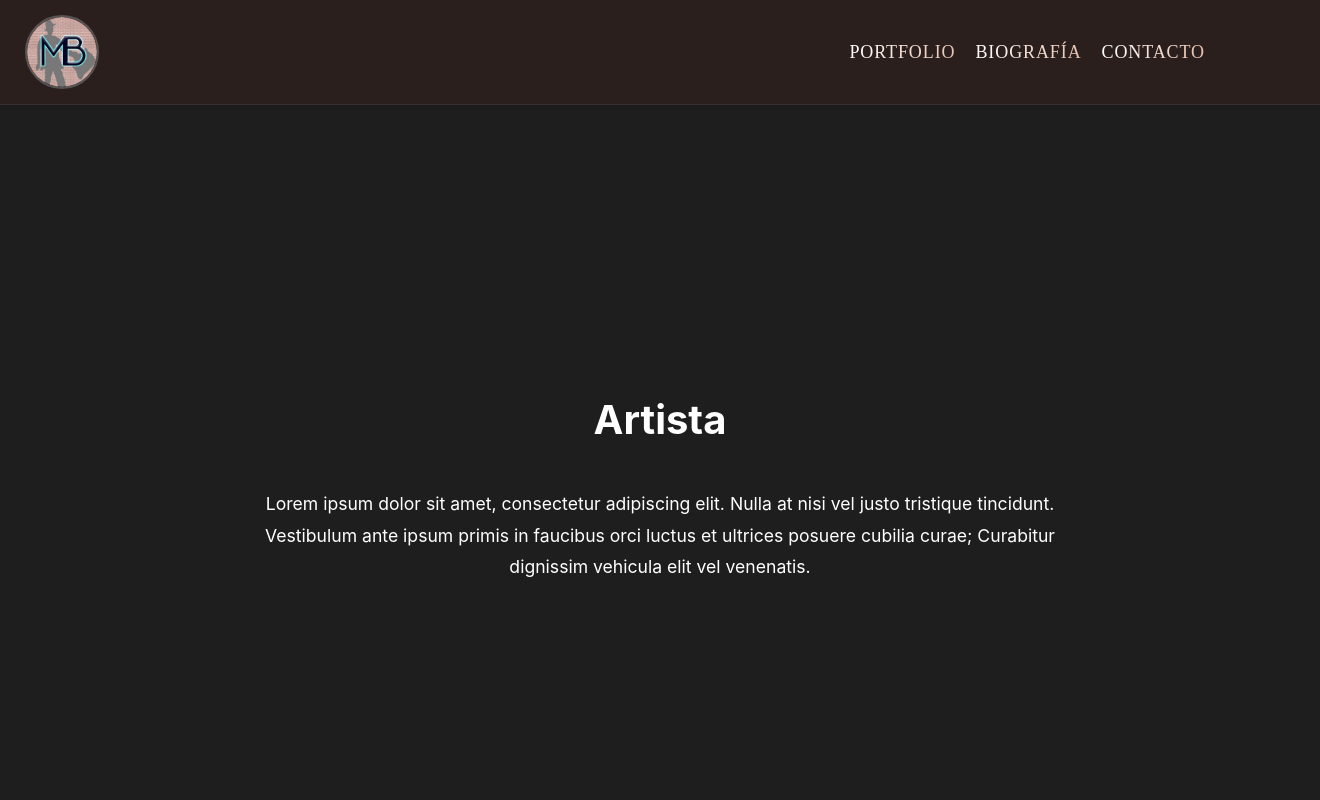
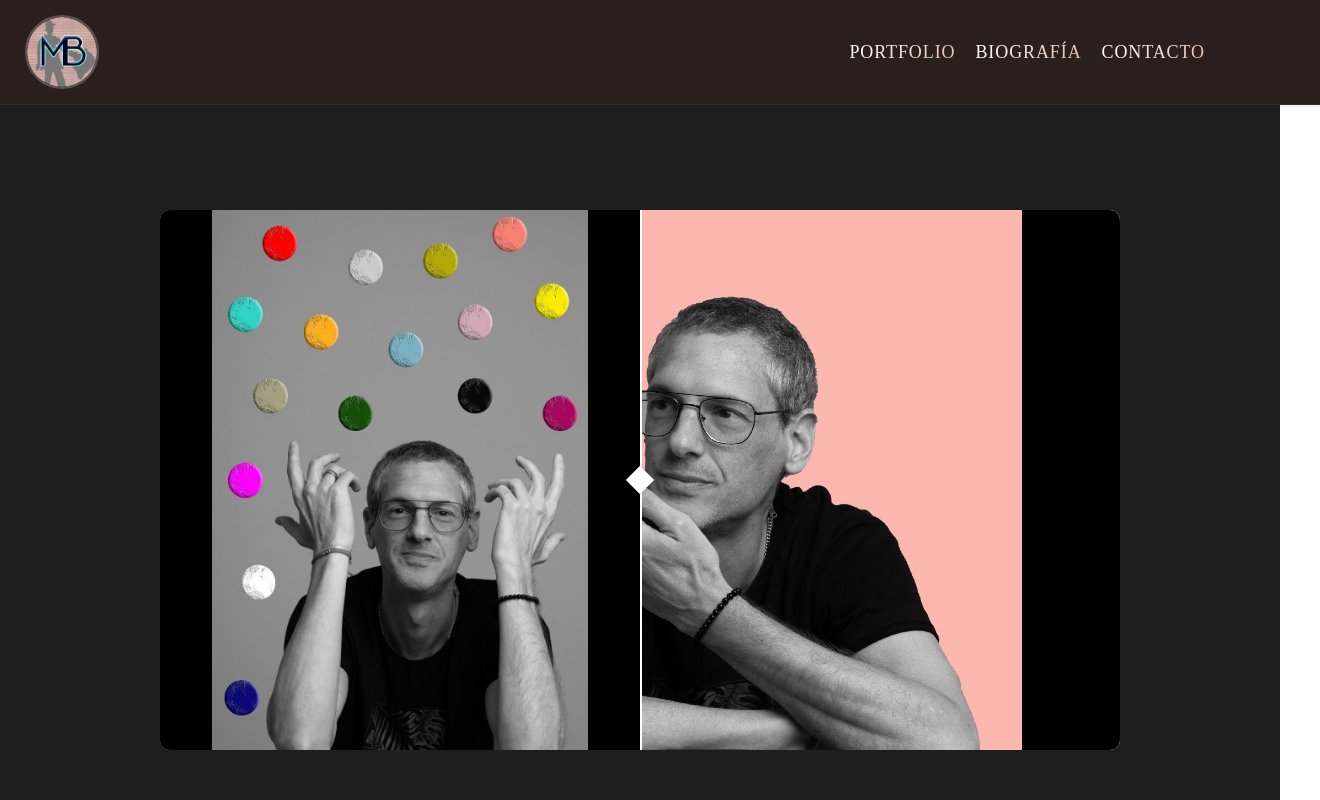
Before and after one commit to ibrian91/portfolio_artista_visual, a React (Vite) app in the folder frontend/: page /biografia in a window 1280 px wide. Shown: the top 800 px of the page, 1320 px wide, since content can reach past the window. Built offline with nearby package versions, Linux system fonts and the light colour scheme.

Commit message:
se agregan imagenes para biografia

```diff
--- a/frontend/src/pages/About/About.css
+++ b/frontend/src/pages/About/About.css
@@ -1,23 +1,115 @@
+body, html {
+  margin: 0;
+  padding: 0;
+}
+
 .section {
+  margin: 0;
+  padding: 0;
+  background: #1c1c1c;
+  height: 100vh;
+  display: flex;
+  justify-content: center;
+  align-items: center;
+}
+
+.comparison-slider-wrapper {
+  position: relative;
+  width: 95%;
+  max-width: 960px;
+  margin: 0 auto;
+  background-color: white;
+  border-radius: 10px;
+  overflow: hidden;
+  aspect-ratio: 16 / 9;
+}
+
+.comparison-slider {
+  position: relative;
+  width: 100%;
+  height: 100%;
+  border: none;
+  overflow: hidden;
+}
+
+.comparison-slider > img,
+.comparison-slider .resize > img {
+  position: absolute;
+  top: 0;
+  left: 0;
+  height: 100%;
+  width: 100%;
+  object-fit: contain; /* ✅ CAMBIO */
+  background-color: black; /* 👈 Para que el fondo se vea bien */
+  user-select: none;
+  pointer-events: none;
+}
+
+.comparison-slider .resize {
+  position: absolute;
+  top: 0;
+  left: 0;
+  height: 100%;
+  width: 50%;
+  overflow: hidden;
+  z-index: 2;
+}
+
+.divider {
+  position: absolute;
+  top: 0;
+  bottom: 0;
+  width: 2px;
+  background-color: white;
+  z-index: 3;
+  left: 50%;
+  pointer-events: none;
+}
+
+.handle {
+  position: absolute;
+  top: 50%;
+  left: 50%;
+  width: 20px;
+  height: 20px;
+  background-color: white;
+  transform: translate(-50%, -50%) rotate(45deg);
+  z-index: 4;
+  cursor: ew-resize;
+  box-shadow: 0 0 5px rgba(0, 0, 0, 0.3);
+  touch-action: none;
+  animation: handlePulse 1.5s ease-in-out;
+}
+
+@media (max-width: 768px) {
+  .comparison-slider-wrapper {
     width: 100%;
-    min-height: 100vh;
-    padding: 80px 20px; /* Espaciado */
-    background-color: #1E1E1E; /* Color oscuro */
-    color: white;
-    display: flex;
-    justify-content: center;
-    align-items: center;
-    text-align: center;
-    flex-direction: column;
+    max-width: 100%;
+    border-radius: 0;
+    aspect-ratio: 4 / 3;
+    min-height: 250px;
   }
 
-  .section h2 {
-    font-size: 2rem;
-    margin-bottom: 20px;
+  .handle {
+    width: 28px;
+    height: 28px;
+    box-shadow: 0 0 8px rgba(0, 0, 0, 0.6);
+    z-index: 10;
   }
 
-  .section p {
-    max-width: 800px;
-    font-size: 1.1rem;
-    line-height: 1.6;
+  .divider {
+    z-index: 9;
   }
+
+  .comparison-slider img {
+    object-fit: cover;
+  }
+}
+
+/* Animación sutil para el handle */
+@keyframes handlePulse {
+  0% { transform: translate(-50%, -50%) rotate(45deg); }
+  30% { transform: translate(-60%, -50%) rotate(45deg); }
+  60% { transform: translate(-40%, -50%) rotate(45deg); }
+  100% { transform: translate(-50%, -50%) rotate(45deg); }
+}
--- a/frontend/src/pages/About/About.jsx
+++ b/frontend/src/pages/About/About.jsx
@@ -1,17 +1,99 @@
-import React from "react";
-import "./About.css"; // Importamos los estilos
+import React, { useEffect, useRef } from "react";
+import "./About.css";
+import biografia1 from "/assets/images/biografia/biografia1.jpeg";
+import biografia2 from "/assets/images/biografia/biografia2.jpeg";
 
 const About = () => {
+  const sliderRef = useRef(null);
+  const dividerRef = useRef(null);
+  const handleRef = useRef(null);
+  const resizeRef = useRef(null);
+
+  useEffect(() => {
+    const slider = sliderRef.current;
+    const handle = handleRef.current;
+    const divider = dividerRef.current;
+    const resize = resizeRef.current;
+
+    let isDragging = false;
+
+    const getX = (e) => {
+      if (e.touches) return e.touches[0].clientX;
+      return e.clientX;
+    };
+
+    const startDrag = (e) => {
+      isDragging = true;
+      e.preventDefault();
+    };
+
+    const stopDrag = () => {
+      isDragging = false;
+    };
+
+    const onDrag = (e) => {
+      if (!isDragging) return;
+
+      const rect = slider.getBoundingClientRect();
+      let x = getX(e) - rect.left;
+
+      x = Math.max(0, Math.min(x, rect.width));
+
+      resize.style.width = `${x}px`;
+      divider.style.left = `${x}px`;
+      handle.style.left = `${x}px`;
+    };
+
+    // 👉 Animación inicial para mobile
+    if (window.innerWidth <= 768) {
+      handle.classList.add("animate");
+      setTimeout(() => {
+        handle.classList.remove("animate");
+      }, 1600);
+    }
+
+    // 👉 Eventos
+    handle.addEventListener("mousedown", startDrag);
+    window.addEventListener("mouseup", stopDrag);
+    window.addEventListener("mousemove", onDrag);
+
+    handle.addEventListener("touchstart", startDrag, { passive: false });
+    window.addEventListener("touchend", stopDrag);
+    window.addEventListener("touchmove", onDrag, { passive: false });
+
+    return () => {
+      handle.removeEventListener("mousedown", startDrag);
+      window.removeEventListener("mouseup", stopDrag);
+      window.removeEventListener("mousemove", onDrag);
+
+      handle.removeEventListener("touchstart", startDrag);
+      window.removeEventListener("touchend", stopDrag);
+      window.removeEventListener("touchmove", onDrag);
+    };
+  }, []);
+
+
+
   return (
     <section className="section">
-      <h2>Artista</h2>
-      <p>
-        Lorem ipsum dolor sit amet, consectetur adipiscing elit.
-        Nulla at nisi vel justo tristique tincidunt. Vestibulum
-        ante ipsum primis in faucibus orci luctus et ultrices
-        posuere cubilia curae; Curabitur dignissim vehicula elit
-        vel venenatis.
-      </p>
+      <div className="comparison-slider-wrapper">
+        <div className="comparison-slider" ref={sliderRef}>
+          <img
+            src={biografia1}
+            alt="Después"
+            className="after"
+          />
+          <div className="resize" ref={resizeRef}>
+            <img
+              src={biografia2}
+              alt="Antes"
+              className="before"
+            />
+          </div>
+          <div className="divider" ref={dividerRef}></div>
+          <div className="handle" ref={handleRef}></div>
+        </div>
+      </div>
     </section>
   );
 };
--- a/frontend/src/pages/Contact/Contact.css
+++ b/frontend/src/pages/Contact/Contact.css
@@ -1,7 +1,7 @@
 .section {
   width: 100%;
   min-height: 100vh;
-  padding: 80px 20px;
+  padding: 80px 0px;
   background-color: #1E1E1E;
   color: white;
   display: flex;
```
Also changed, not shown: frontend/public/assets/images/biografia/biografia1.jpeg (added), frontend/public/assets/images/biografia/biografia2.jpeg (added).
